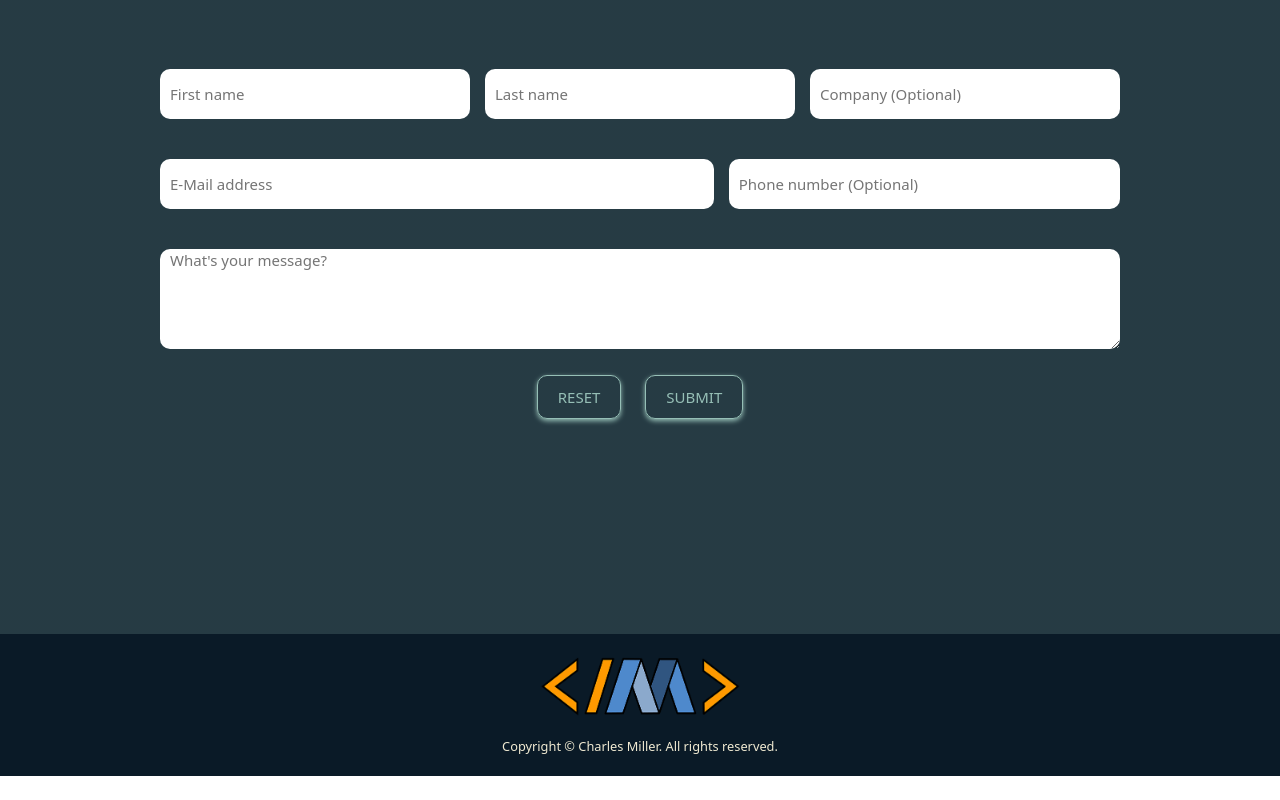
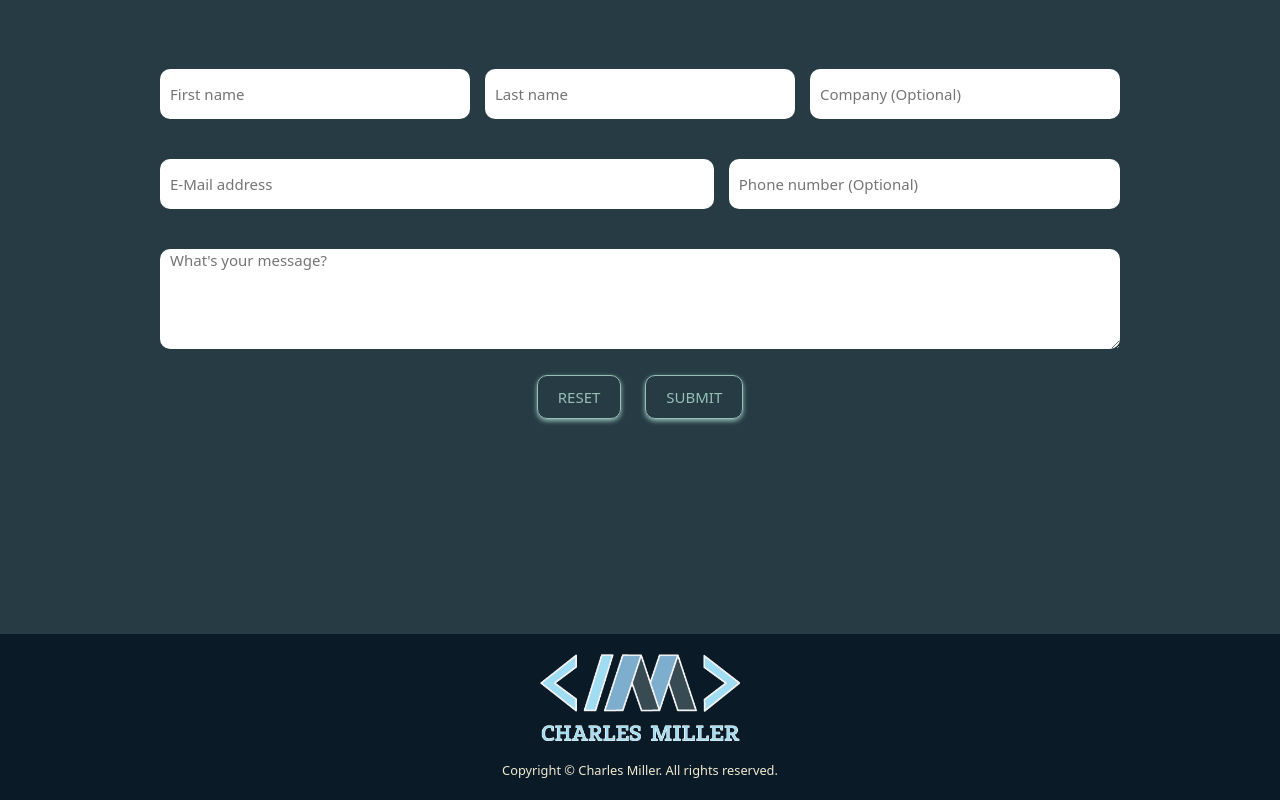
Before and after one commit to charlesmiller0412/charlesmiller.dev-v4, a website: page index.html in a window 1280 px wide. Shown: the part 3244-4044 px from the top of the page. Before the commit the page ends 4020 px from the top, so only its background shows below. Drawn offline with nearby package versions, Linux system fonts and the light colour scheme; a web font is replaced by a local one.

Commit message:
updated logo added

```diff
--- a/index.html
+++ b/index.html
@@ -630,7 +630,7 @@
 
 <!-- BEGIN FOOTER -->
         <footer class="text-center">
-            <img src="/images/mDnew.png" alt="millerDesign Logo" id="logo">
+            <img src="/images/logo.png" alt="millerDesign Logo" id="logo">
             <span>Copyright &copy; Charles Miller. All rights reserved.</span>
         </footer>
 
```
Also changed, not shown: images/logo.png (added), images/mDnew.png (deleted).
